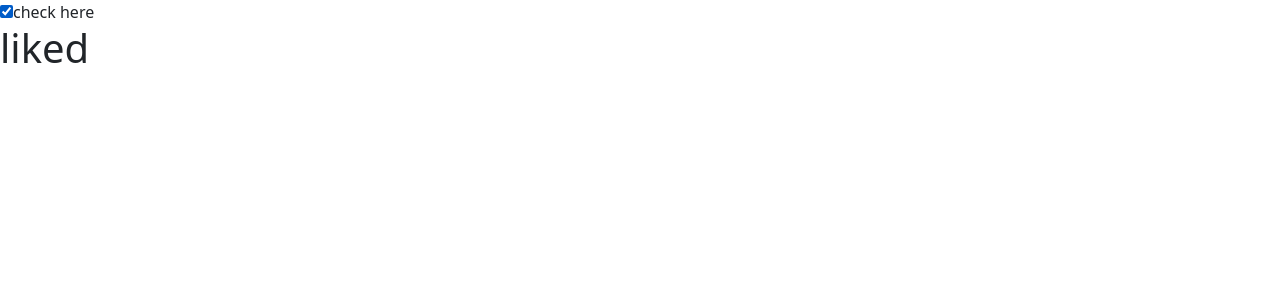
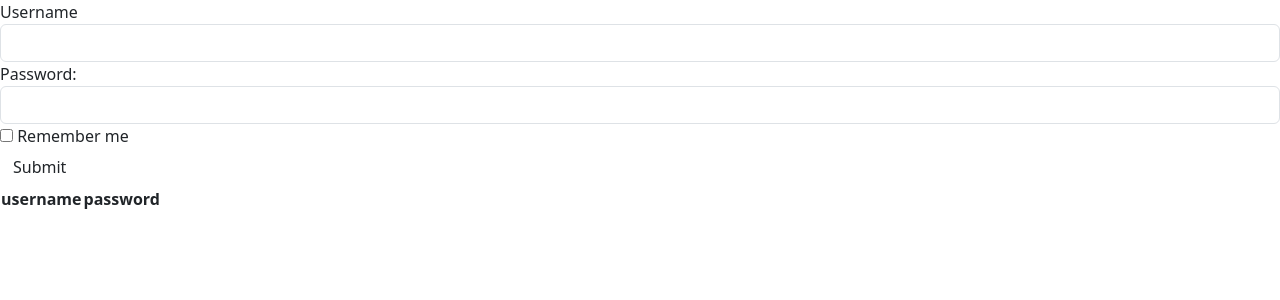
Before and after one commit to silpakammara99/react_work, a React (Vite) app: page / in a window 1280 px wide. Shown: the top 300 px of the page. Built offline with nearby package versions, Linux system fonts and the light colour scheme.

Commit message:
formvalidation_uncontrolled

```diff
--- a/package.json
+++ b/package.json
@@ -10,6 +10,7 @@
     "preview": "vite preview"
   },
   "dependencies": {
+    "axios": "^1.7.7",
     "bootstrap": "^5.3.3",
     "react": "^18.3.1",
     "react-bootstrap": "^2.10.4",
--- a/src/App.jsx
+++ b/src/App.jsx
@@ -8,16 +8,25 @@ import Counter from "./componets creation/usestate-practice/useState_hook";
 import CustomTodo from './componets creation/usestate-practice/todolist';
 import DataChange from "./componets creation/usestate-practice/input_change";
 import MyCheckbox from "./componets creation/usestate-practice/checked";
+import { UseRefExample } from "./componets creation/hooks/useref-hook/useref-prac";
+import { UncontrolledComponent } from "./componets creation/hooks/uncontrolled components/uncontrolled-form";
+import { DataShowTable } from "./componets creation/datashow_table";
 
 const App = () => {
   return(
 <>
+
+<DataShowTable/>
+{/* <UncontrolledComponent/> */}
+{/* <UseRefExample/> */}
+
+
 {/* <Mounting color="red"/> */}
 {/* <ParentComponet/> */}
 {/* <Counter/> */}
 {/* <CustomTodo/> */}
 {/* <DataChange/> */}
-<MyCheckbox/>
+{/* <MyCheckbox/> */}
 </>
   )
 };
--- /dev/null
+++ b/src/componets creation/datashow_table.jsx
@@ -0,0 +1,91 @@
+import { useRef, useState } from "react"
+
+
+export const DataShowTable=()=>{
+
+    const userName=useRef()
+    const passwordRef=useRef()
+
+    const[data,setData]=useState([]);
+    const [error,setError]=useState({})
+
+
+    const submitHandler=(e)=>{
+        e.preventDefault()
+        const userData=userName.current.value;
+const passwordData=passwordRef.current.value;
+
+if(validations(userData,passwordData)){
+        setData([...data,{username:userData, password:passwordData}])
+       //deleting the data after submit
+       userName.current.value=""
+       passwordRef.current.value=""
+    }
+
+    }
+
+    const validations=(personname,personpwd)=>{
+
+        let newerror={};
+        if(!personname){
+          newerror.personname="enter username"
+        }
+        else if(personname.length<=3){
+            newerror.personname="username should be above 3 chars"
+        }
+        if(!personpwd){
+          newerror.personpwd="enter password"
+        }
+        else if(personpwd.length<3){
+          newerror.personpwd="password should be above 3 chars"
+        }
+        setError(newerror)
+        return Object.keys(newerror).length===0;
+  }
+    return(
+        <>
+        <form onSubmit={submitHandler}>
+  <div className="form-group">
+    <label htmlFor="username">Username</label>
+    <input type="text" className="form-control" id="username" ref={userName}/>
+    <span style={{color:"red"}}>{error.personname}</span>
+  </div>
+  <div className="form-group">
+    <label htmlFor="pwd">Password:</label>
+    <input type="password" className="form-control" id="pwd" ref={passwordRef}/>
+    <span style={{color:"red"}}>{error.personpwd}</span>
+  </div>
+  <div className="checkbox">
+    <label>
+      <input type="checkbox" /> Remember me
+    </label>
+  </div>
+  <button type="submit" className="btn btn-default">
+    Submit
+  </button>
+</form>
+<table>
+    <thead>
+    <tr>
+        <th>username</th>
+        <th>password</th>
+    </tr>
+    </thead>
+    <tbody>
+            { data.map((e, index)=>{
+                return(
+                    <tr key={index}>
+
+                     <td>{e.username}</td>
+                     <td>{e.password}</td>
+                     </tr>
+                     )
+                })
+            }
+    </tbody>
+</table>
+
+        </>
+    )
+
+}
--- /dev/null
+++ b/src/componets creation/hooks/uncontrolled components/uncontrolled-form.jsx
@@ -0,0 +1,121 @@
+import axios from "axios";
+import { useRef, useState } from "react";
+
+export const UncontrolledComponent=()=>{
+    const usernameRef=useRef()
+    const passwordRef=useRef()
+
+    const[dataError,setDataError]=useState({})
+    const[userData,setUserData]=useState([])
+
+
+    const onSubmit=(event)=>{
+        event.preventDefault()
+
+        const usernameEntered=usernameRef.current.value;
+        const passwordEntered=passwordRef.current.value;
+
+ const formErrorData=validations(usernameEntered,passwordEntered)
+
+ if(Object.keys(formErrorData).length>0){
+  //trigger the errors
+  setDataError(formErrorData)
+ }
+ else{
+  //hit the api
+  setDataError({})
+ loginApi(usernameEntered,passwordEntered)
+setUserData([... userData,{username:usernameEntered,password:passwordEntered}])
+
+ }
+
+
+
+ console.log(formErrorData)
+
+        console.log(usernameEntered)
+        console.log(passwordEntered)
+    }
+
+
+
+    const validations=(username, password)=>{
+
+        const FormErrors={}
+
+        if(!username){
+             FormErrors.usernameError="please enter the username"
+        }
+        else if(username.length>20){
+            FormErrors.usernameError="username should be lessthan 20 chars"
+        }
+        else if(/^\d+$/.test(username)){
+            FormErrors.usernameError="name should not be contains numbers"
+        }
+
+        if(!password){
+            FormErrors.passwordError="please enter the password"
+       }
+       else if(password.length>20){
+           FormErrors.passwordError="password should be lessthan 20 chars"
+       }
+
+       return FormErrors
+
+    }
+
+    const loginApi=async(username, password)=>{
+      try{
+      const response=await axios.post('https://dummyjson.com/auth/login',{
+       "username":username,
+       "password":password,
+      })
+      console.log(response)
+    }
+    catch(error){
+      console.log(error)
+    }
+   }
+
+    return(
+        <>
+        <form onSubmit={onSubmit}>
+  <div className="form-group">
+    <label htmlFor="username">Email address:</label>
+    <input type="text" className="form-control" id="email" ref={usernameRef} />
+    <span style={{color:"red"}}>{dataError?.usernameError}</span>
+  </div>
+  <div className="form-group">
+    <label htmlFor="pwd">Password:</label>
+    <input type="password" className="form-control" id="pwd" ref={passwordRef} />
+    <span style={{color:"red"}}>{dataError?.passwordError}</span>
+  </div>
+  <div className="checkbox">
+    <label>
+      <input type="checkbox" /> Remember me
+    </label>
+  </div>
+  <button type="submit" className="btn btn-default">
+    Submit
+  </button>
+</form>
+<table border="1" style={{ marginTop: "20px" }}>
+                <thead>
+                    <tr>
+                        <th style={{border:"1px solid black"}}>Username</th>
+                        <th style={{border:"1px solid black"}}>Password</th>
+                    </tr>
+                </thead>
+                <tbody>
+                    {userData.map((data, index) => (
+                        <tr key={index}>
+                            <td>{data.username}</td>
+                            <td>{data.password}</td>
+                        </tr>
+                    ))}
+                </tbody>
+            </table>
+
+        </>
+    )
+}
--- /dev/null
+++ b/src/componets creation/hooks/useref-hook/useref-prac.jsx
@@ -0,0 +1,26 @@
+import { useRef, useState } from "react";
+
+
+
+export const UseRefExample=()=>{
+   const reference=useRef(0);
+
+   const[count,setCount]=useState(0)
+
+const clickHandler=()=>{
+    reference.current+=1;
+    setCount(count+1)
+    console.log(reference.current)
+
+}
+
+    return(
+        <>
+        <h1>usestate--{count}</h1>
+        <h2>useRef--{reference.current}</h2>
+        <button onClick={clickHandler}>click to inc</button>
+
+
+        </>
+    )
+}
```
Also changed, not shown: 1 other file (tests, documents, lock files or other folders).
